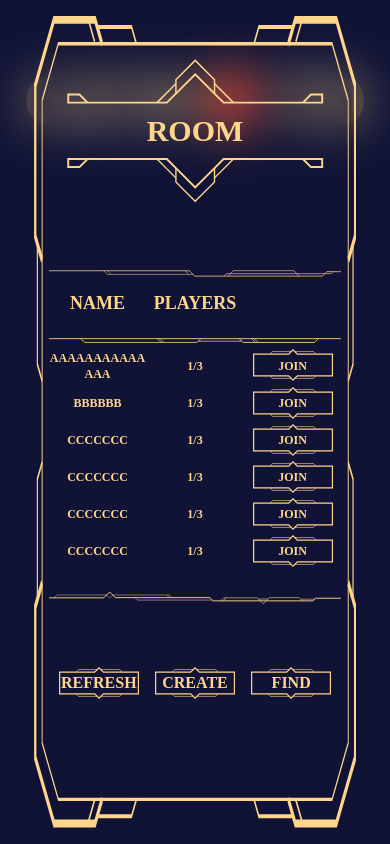
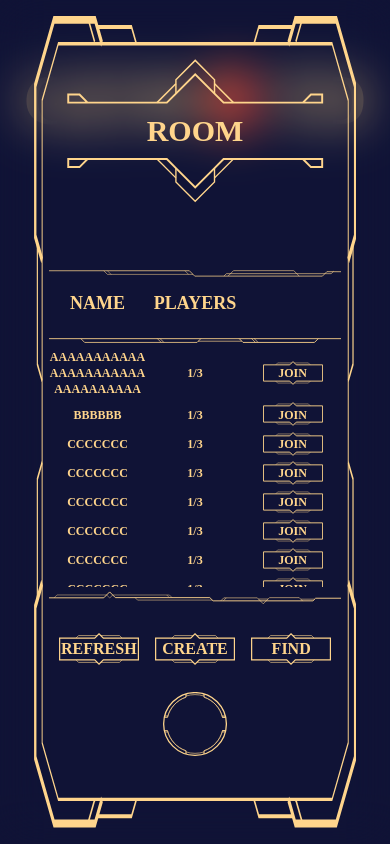
Before and after one commit to trinhlehainam/learn-svg, a React (Create React App) app: page /#/rooms in a window 390 px wide. Built offline with nearby package versions, Linux system fonts and the light colour scheme.

Commit message:
Fixed room cancel button layout.

```diff
--- a/src/routes/rooms.route.tsx
+++ b/src/routes/rooms.route.tsx
@@ -12,11 +12,19 @@ import RoomTitleBorderTop from '../svg/roomtitleborder-top.svg';
 const Rooms = () => {
     const roomDetails = [
         {
-            name: 'AAAAAAAAAAAAAA',
+            name: 'AAAAAAAAAAAAAAAAAAAAAAAAAAAAAAAA',
             players: '1/3'
         },
         {
             name: 'BBBBBB',
+            players: '1/3'
+        },
+        {
+            name: 'CCCCCCC',
+            players: '1/3'
+        },
+        {
+            name: 'CCCCCCC',
             players: '1/3'
         },
         {
@@ -67,7 +75,10 @@ const Rooms = () => {
                     <RoomTitleBorderBottom classname='w-[80%] sm:w-fit h-auto' />
                 </div>
                 <Link to='/play'>
-                    <RoomCancelButton classname='absolute top-0 right-0 w-auto hidden' />
+                    <RoomCancelButton classname={cx(
+                        'absolute top-[82%] left-[50%] transform -translate-x-1/2 sm:top-0 sm:right-0 w-[64px] h-auto sm:hidden'
+                    )}
+                    />
                 </Link>
                 <RoomLine1 classname='w-[75%] max-w-[1107px] h-auto max-h-6 absolute top-[32%] sm:top-[30%]' />
                 <RoomLine2 classname='w-[75%] max-w-[1107px] h-auto max-h-4 absolute top-[40%]' />
@@ -90,7 +101,7 @@ const Rooms = () => {
                                     <div className='w-1/3 break-words'>{name}</div>
                                     <div className='w-1/3'>{players}</div>
                                     <div className='w-1/3 relative flex justify-center items-center my-auto'>
-                                        <RoomButton classname='w-1/3 h-auto m-auto btn-base min-h-[20px] min-w-[80px]' />
+                                        <RoomButton classname='w-1/3 h-auto m-auto btn-base min-w-[60px]' />
                                         <div className='absolute pointer-events-none'>JOIN</div>
                                     </div>
                                 </div>
@@ -101,7 +112,7 @@ const Rooms = () => {
                     </div>
                 </div>
                 <div className={cx(
-                    'absolute top-[79%] w-3/4',
+                    'absolute top-[75%] sm:top-[79%] w-3/4',
                     'flex justify-center items-center -space-x-1 sm:gap-x-8'
                 )}
                 >
--- a/src/styles/index.css
+++ b/src/styles/index.css
@@ -4,7 +4,7 @@
 
 @layer base {
     body {
-        @apply flex flex-col items-center bg-[#12163D] min-h-screen font-Dalek font-bold
+        @apply flex flex-col items-center bg-[#12163D] min-h-screen font-Dalek font-bold scrollbar-hide
     }
 }
 
```
Also changed, not shown: 1 other file (tests, documents, lock files or other folders).
